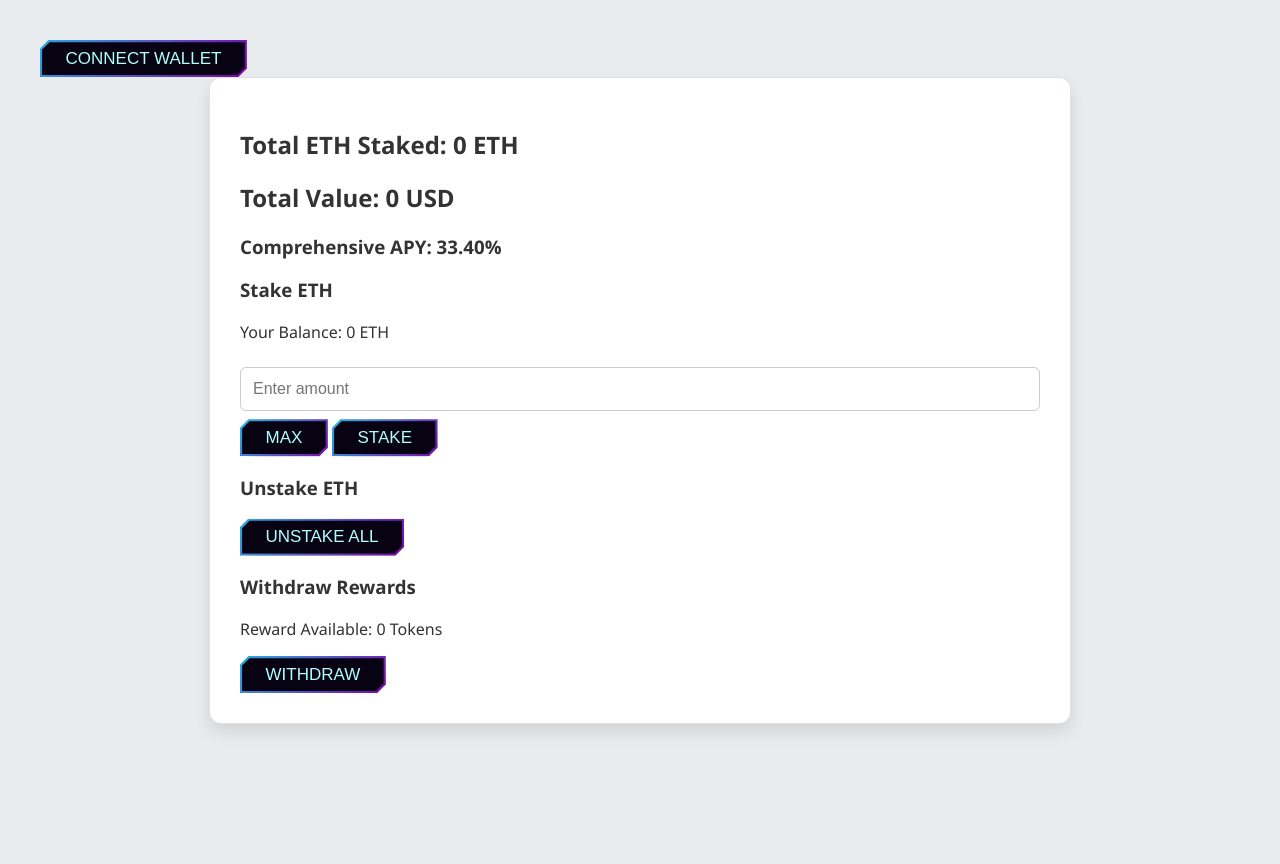
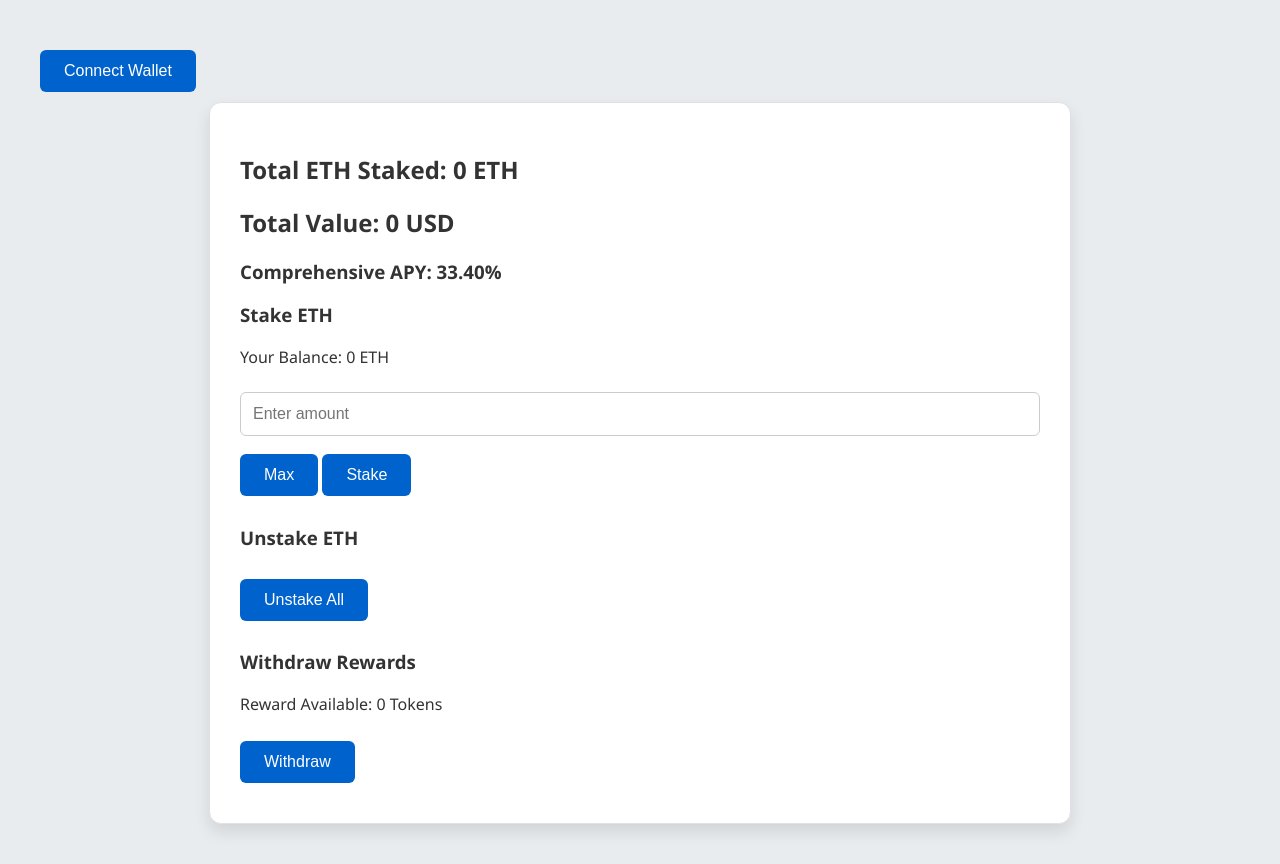
Before and after one commit to Asif2902/Staking-eth-proto, a plain HTML site: page index.html in a window 1280 px wide. Before the commit the page ends 800 px from the top, so only its background shows below. Drawn offline with nearby package versions, Linux system fonts and the light colour scheme; a script that the page names is missing.

Commit message:
update styles.css

```diff
--- a/styles.css
+++ b/styles.css
@@ -28,107 +28,20 @@ body {
 
 /* Button Styling */
 button {
-  --border-color: linear-gradient(-45deg, #ffae00, #7e03aa, #00fffb);
-  --border-width: 0.125em;
-  --curve-size: 0.5em;
-  --blur: 30px;
-  --bg: #080312;
-  --color: #afffff;
-  text-decoration: none;
-  color: var(--color);
+  margin: 10px 0;
+  padding: 12px 24px;
+  background-color: #0062cc;
+  color: white;
+  border: none;
   cursor: pointer;
-  /* use position: relative; so that BG is only for button */
-  position: relative;
-  isolation: isolate;
-  display: inline-grid;
-  place-content: center;
-  padding: 0.5em 1.5em;
-  font-size: 17px;
-  border: 0;
-  text-transform: uppercase;
-  box-shadow: 10px 10px 20px rgba(0, 0, 0, 0.6);
-  clip-path: polygon(
-    /* Top-left */ 0% var(--curve-size),
-    var(--curve-size) 0,
-    /* top-right */ 100% 0,
-    100% calc(100% - var(--curve-size)),
-    /* bottom-right 1 */ calc(100% - var(--curve-size)) 100%,
-    /* bottom-right 2 */ 0 100%
-  );
-  transition: color 250ms;
+  border-radius: 6px;
+  font-size: 16px;
+  transition: background-color 0.3s ease, box-shadow 0.3s ease;
 }
 
-button::after,
-button::before {
-  content: "";
-  position: absolute;
-  inset: 0;
-}
-
-button::before {
-  background: var(--border-color);
-  background-size: 300% 300%;
-  animation: move-bg7234 5s ease infinite;
-  z-index: -2;
-}
-
-@keyframes move-bg7234 {
-  0% {
-    background-position: 31% 0%;
-  }
-
-  50% {
-    background-position: 70% 100%;
-  }
-
-  100% {
-    background-position: 31% 0%;
-  }
-}
-
-button::after {
-  background: var(--bg);
-  z-index: -1;
-  clip-path: polygon(
-    /* Top-left */ var(--border-width)
-      calc(var(--curve-size) + var(--border-width) * 0.5),
-    calc(var(--curve-size) + var(--border-width) * 0.5) var(--border-width),
-    /* top-right */ calc(100% - var(--border-width)) var(--border-width),
-    calc(100% - var(--border-width))
-      calc(100% - calc(var(--curve-size) + var(--border-width) * 0.5)),
-    /* bottom-right 1 */
-      calc(100% - calc(var(--curve-size) + var(--border-width) * 0.5))
-      calc(100% - var(--border-width)),
-    /* bottom-right 2 */ var(--border-width) calc(100% - var(--border-width))
-  );
-  transition: clip-path 500ms;
-}
-
-button:where(:hover, :focus)::after {
-  clip-path: polygon(
-    /* Top-left */ calc(100% - var(--border-width))
-      calc(100% - calc(var(--curve-size) + var(--border-width) * 0.5)),
-    calc(100% - var(--border-width)) var(--border-width),
-    /* top-right */ calc(100% - var(--border-width)) var(--border-width),
-    calc(100% - var(--border-width))
-      calc(100% - calc(var(--curve-size) + var(--border-width) * 0.5)),
-    /* bottom-right 1 */
-      calc(100% - calc(var(--curve-size) + var(--border-width) * 0.5))
-      calc(100% - var(--border-width)),
-    /* bottom-right 2 */
-      calc(100% - calc(var(--curve-size) + var(--border-width) * 0.5))
-      calc(100% - var(--border-width))
-  );
-  transition: 200ms;
-}
-
-button:where(:hover, :focus) {
-  color: #fff;
-}
-
-
 button:hover {
-    background-color: #FC6264;
+  background-color: #004085;
+  box-shadow: 0 4px 12px rgba(0, 0, 0, 0.2);
 }
 
 /* Enhanced Input Styles */
```
